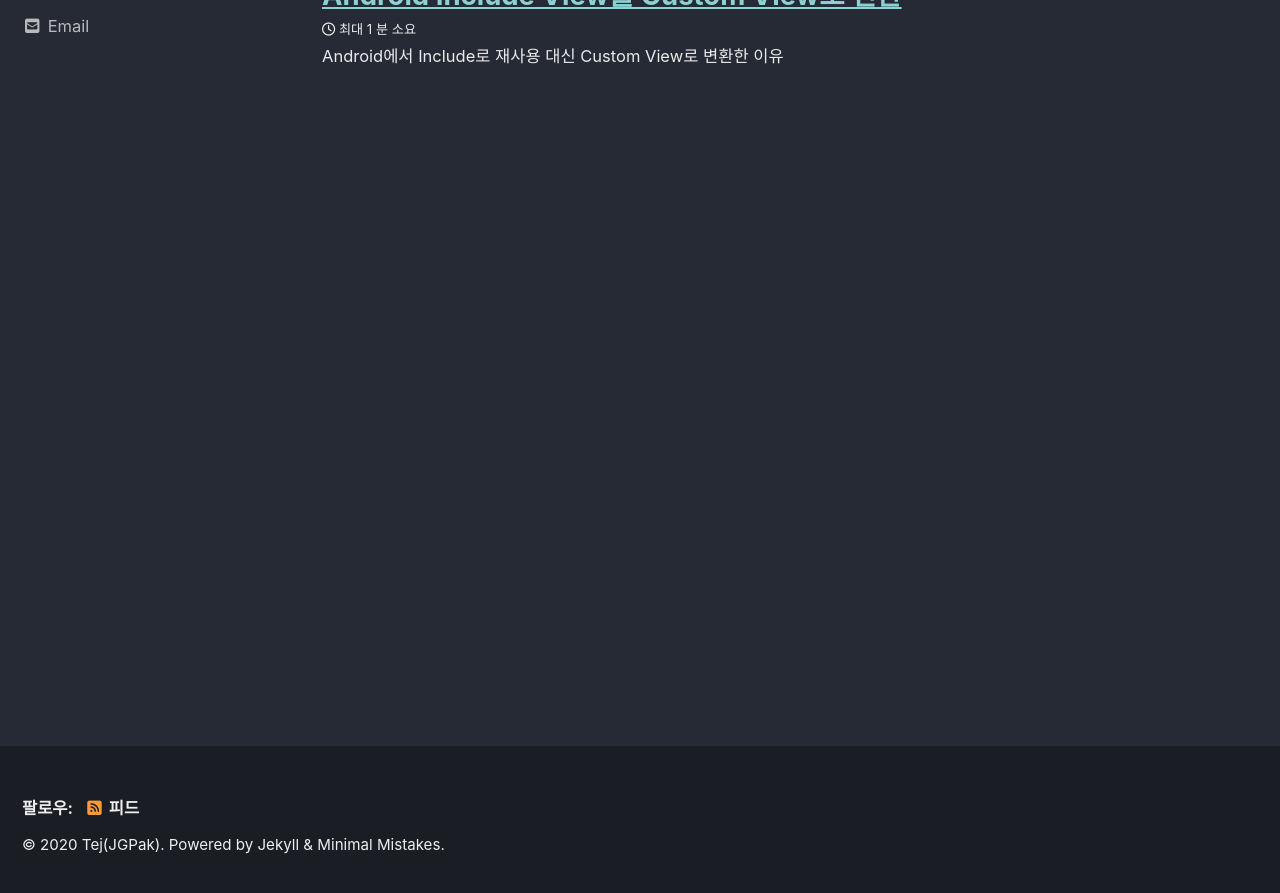
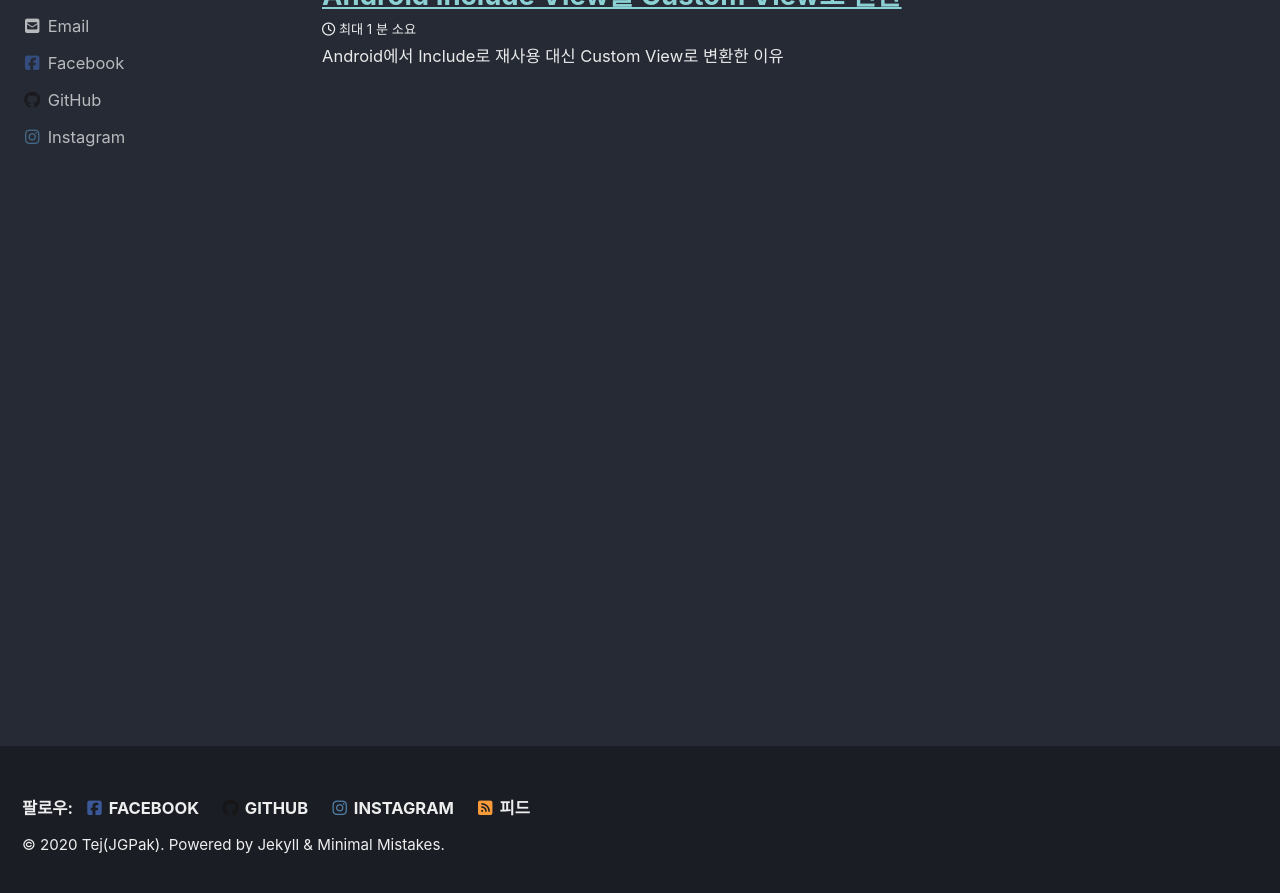
Before and after one commit to TejNote/TejNote.github.io, a Jekyll site: the page built from index.html, in a window 1280 px wide and 900 px high, scrolled down 231 px. Shown: the top 893 px of the window. Built offline with Jekyll 4.4.1, drawn with Linux system fonts in a browser that asks for light colours; cached includes are drawn as plain includes; nearby versions of some CDN libraries; the list of posts is cut into pages by our own code; part of the change alters nothing that is shown.

Commit message:
Update _config.yml
profile url modify

Co-Authored-By: JG Pak <leaf9016@gmail.com>

```diff
--- a/_config.yml
+++ b/_config.yml
@@ -110,13 +110,13 @@ author:
       # url: "https://twitter.com/"
     - label: "Facebook"
       icon: "fab fa-fw fa-facebook-square"
-      # url: "https://facebook.com/"
+      url: "https://www.facebook.com/jungeol.pak"
     - label: "GitHub"
       icon: "fab fa-fw fa-github"
-      # url: "https://github.com/"
+      url: "https://github.com/tejnote"
     - label: "Instagram"
       icon: "fab fa-fw fa-instagram"
-      # url: "https://instagram.com/"
+      url: "https://www.instagram.com/jgpak_leaf/?hl=ko"
 
 # Site Footer
 footer:
@@ -126,10 +126,10 @@ footer:
       # url:
     - label: "Facebook"
       icon: "fab fa-fw fa-facebook-square"
-      # url:
+      url: "https://www.facebook.com/jungeol.pak"
     - label: "GitHub"
       icon: "fab fa-fw fa-github"
-      # url:
+      url: "https://github.com/tejnote"
     - label: "GitLab"
       icon: "fab fa-fw fa-gitlab"
       # url:
@@ -138,7 +138,7 @@ footer:
       # url:
     - label: "Instagram"
       icon: "fab fa-fw fa-instagram"
-      # url:
+      url: "https://www.instagram.com/jgpak_leaf/?hl=ko"
 
 
 # Reading Files
@@ -209,7 +209,7 @@ sass:
 permalink: /:categories/:title/
 paginate: 5 # amount of posts to show
 paginate_path: /page:num/
-timezone: # https://en.wikipedia.org/wiki/List_of_tz_database_time_zones
+timezone: Asia/Seoul # https://en.wikipedia.org/wiki/List_of_tz_database_time_zones
 
 
 # Plugins (previously gems:)
@@ -279,3 +279,15 @@ defaults:
       comments: # true
       share: true
       related: true
+
+  # _pages
+  - scope:
+      path: ""
+      type: pages
+    values:
+      layout: single
+      author_profile: true
+      read_time: false
+      comments: false
+      share: true
+      related: false
```
